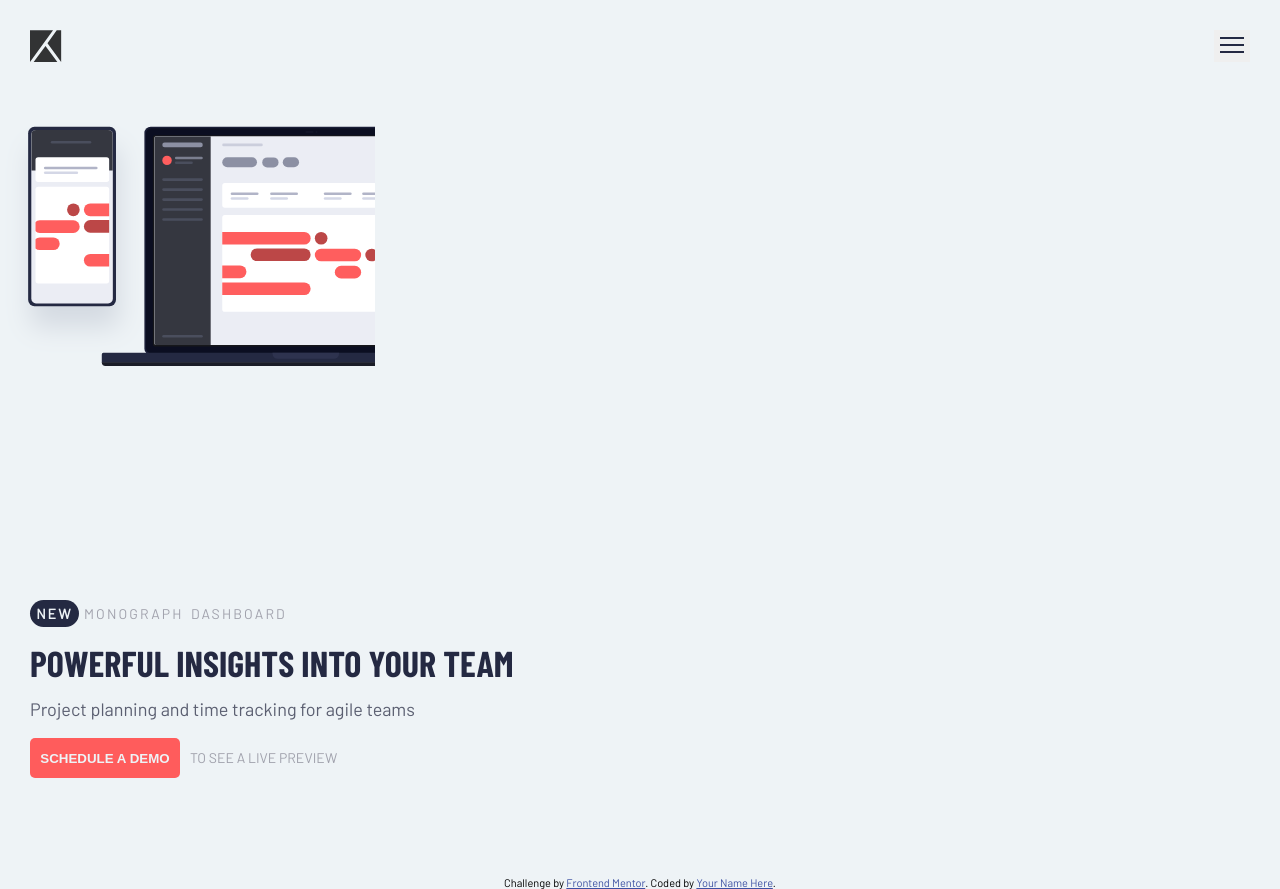
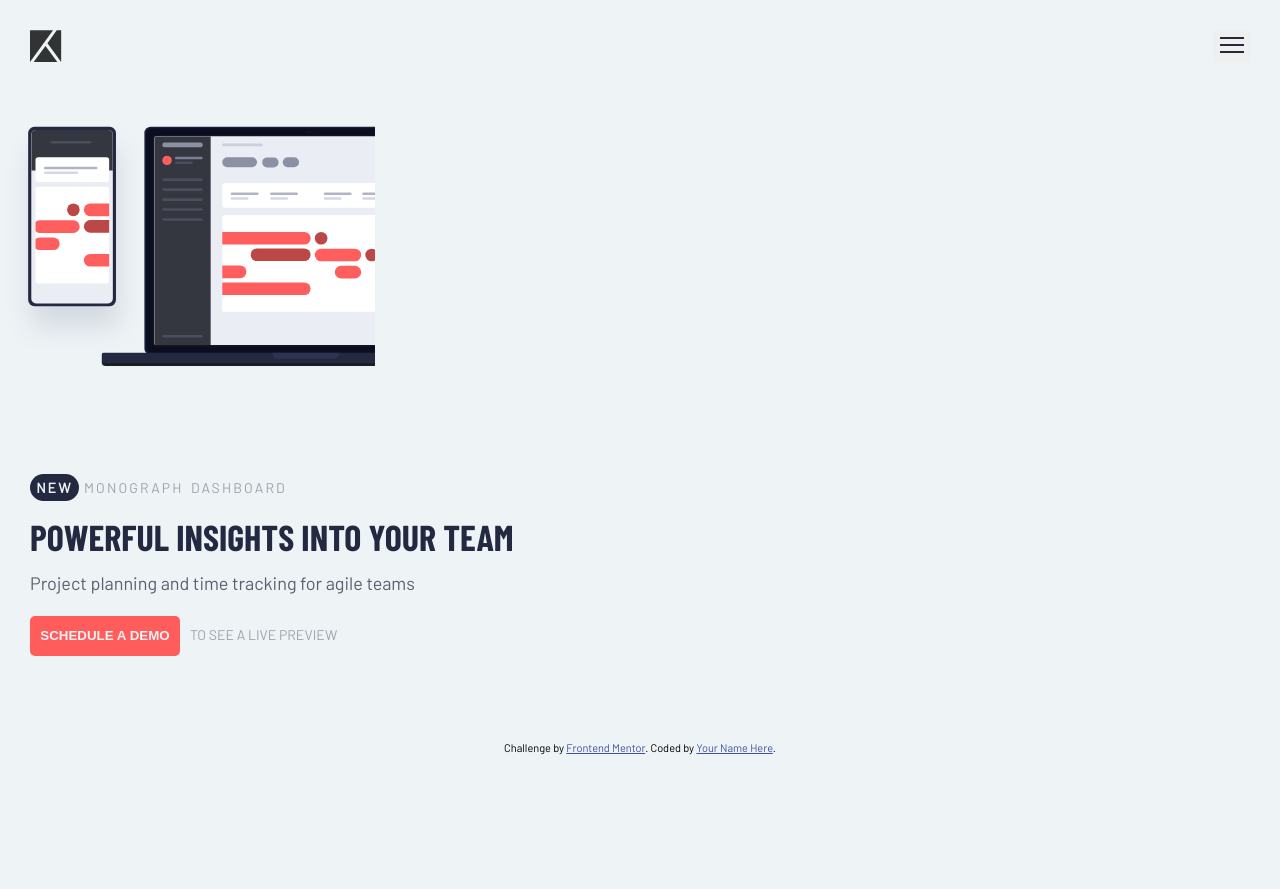
Before and after one commit to Odisseu93/tracking-intro-component, a React (Create React App) app: page / in a window 1280 px wide. After the commit the page ends 800 px from the top, so only its background shows below. Built offline with nearby package versions, Linux system fonts and the light colour scheme.

Commit message:
update container-p3 "

```diff
--- a/src/App.tsx
+++ b/src/App.tsx
@@ -35,9 +35,10 @@ function App() {
 
           <p className='container-p2'>Project planning and time tracking for agile teams</p>
 
-          <p className='container-p3'>
+          <div className='container-p3'>
             <button className='container-p3-button'>Schedule a demo</button>
-            to see a live preview</p>
+            <p>to see a live preview</p>
+          </div>
 
         </div>
       </main>
--- a/src/css/style.css
+++ b/src/css/style.css
@@ -37,8 +37,8 @@ body {
 }
 
 .image-box {
-  margin: 0 -25px;
-  width: 370px;
+  margin: 0 -1.3888em;
+  width: 20.55em;
   height: 464px;
   overflow: hidden;
 }
@@ -47,6 +47,9 @@ body {
   width: 505px;
 }
 
+.container {
+  margin-top: -7em;
+}
 .container-p1 {
   width: 100%;
   color: hsl(231deg, 7%, 65%);
@@ -82,7 +85,7 @@ body {
   margin-top: -10px;
 }
 .container-p3 {
-  width: 80%;
+  width: 100%;
   color: hsl(231deg, 7%, 65%);
   text-transform: uppercase;
   font-size: 14px;
@@ -98,5 +101,8 @@ body {
   border-radius: 5px;
   background: hsl(0deg, 100%, 68%);
 }
+.container-p3 p {
+  display: inline-block;
+}
 
 /*# sourceMappingURL=style.css.map */
--- a/src/sass/styles.sass
+++ b/src/sass/styles.sass
@@ -30,16 +30,19 @@ body
   flex-direction: column
   flex-wrap: wrap
 .image-box
+
   // display: none
-  margin: 0 -25px
-  width: 370px
+  margin: 0 -1.3888em
+  width: 20.55em
   height: 464px
   overflow: hidden
+
   & img
     padding: 0
     width: 505px
 
 .container
+  margin-top: -7em
 
   &-p1
     @include mixins.font-color-and-width($w: 100%, $c: variables.$grayish-blue )
@@ -74,7 +77,7 @@ body
     margin-top: -10px
 
   &-p3
-    @include mixins.font-color-and-width($w:80%, $c: variables.$grayish-blue)
+    @include mixins.font-color-and-width($w:100%, $c: variables.$grayish-blue)
     text-transform: uppercase
     font-size: 14px
     // text-transform:
@@ -88,3 +91,6 @@ body
      border: none
      border-radius: 5px
      background: variables.$Red
+
+    & p
+      display: inline-block
```
Also changed, not shown: 1 other file (tests, documents, lock files or other folders).
